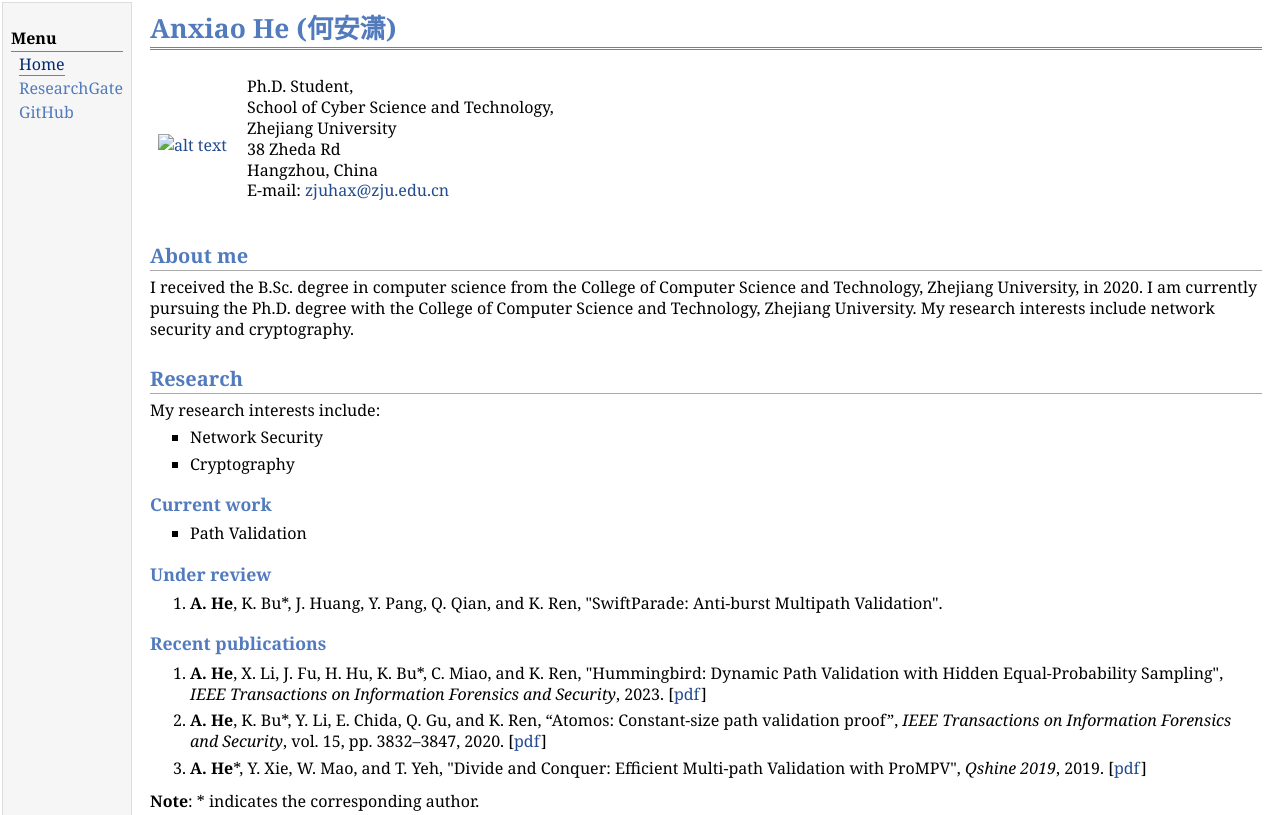
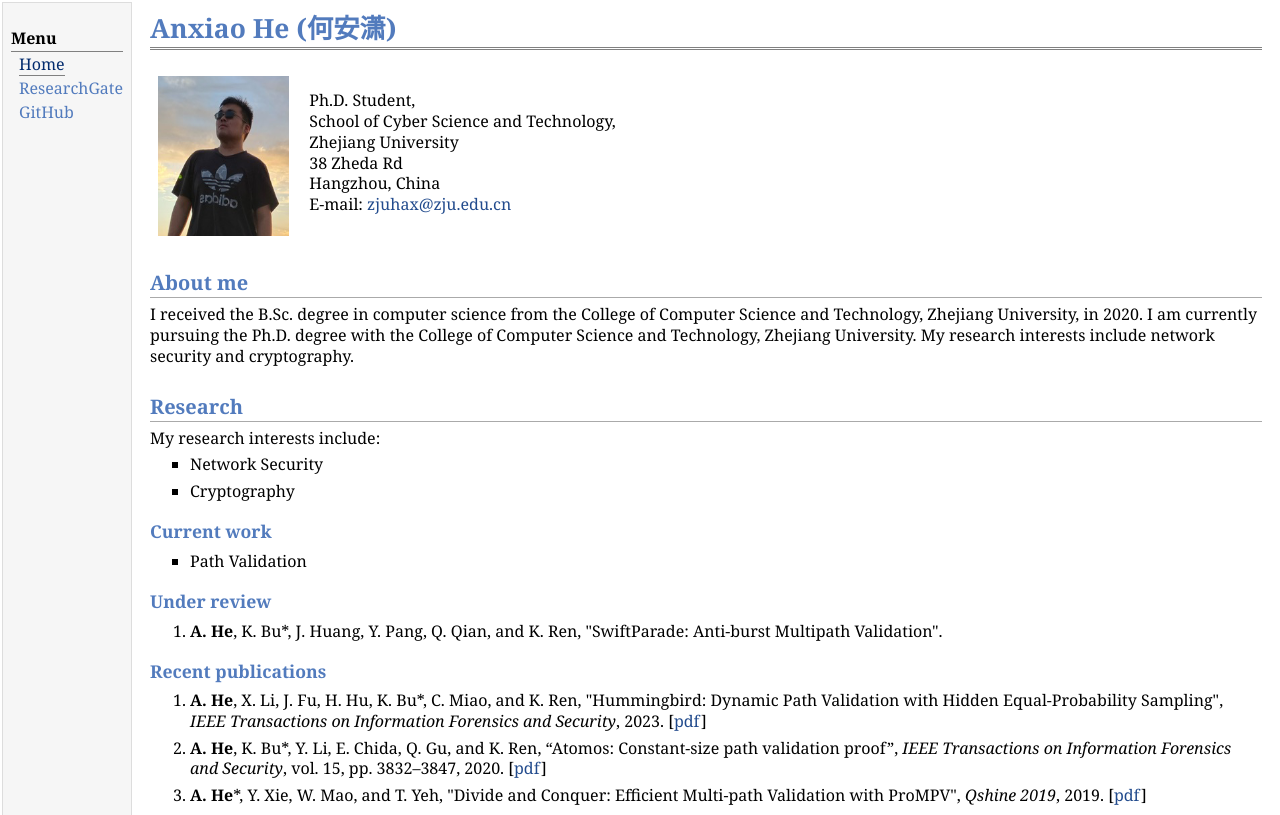
Before and after one commit to ax-he/ax-he.github.io, a plain HTML site: page index.html in a window 1280 px wide. Shown: the top 815 px of the page. Drawn offline with Linux system fonts and the light colour scheme.

Commit message:
Update index.html

```diff
--- a/index.html
+++ b/index.html
@@ -24,7 +24,7 @@
 <h1>Anxiao He (何安潇) </h1>
 </div>
 <table class="imgtable"><tr><td>
-    <a href="https://ax-he.github.io/"><img src="figure/photo.pdf" alt="alt text" width="131px" height="160px" /></a>&nbsp;</td>
+    <a href="https://ax-he.github.io/"><img src="figure/photo.png" alt="alt text" width="131px" height="160px" /></a>&nbsp;</td>
 <td align="left"><p>Ph.D. Student,<br />
 School of Cyber Science and Technology,<br />
 Zhejiang University <br />
```
